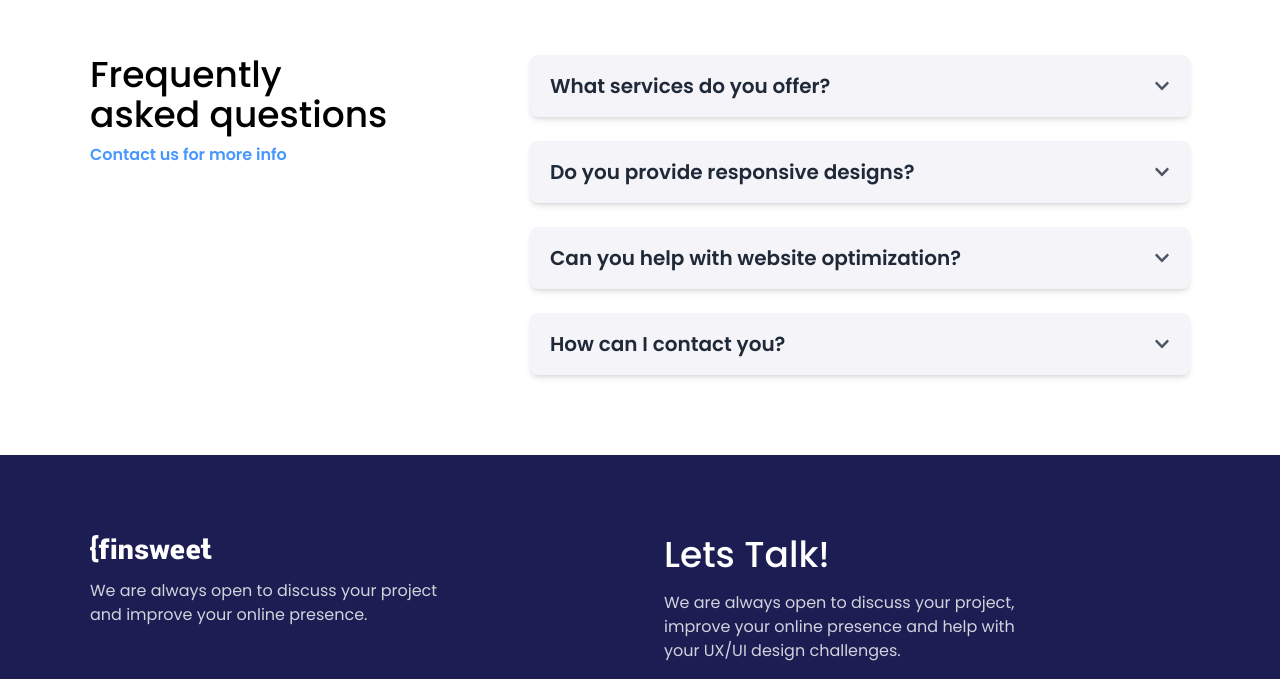
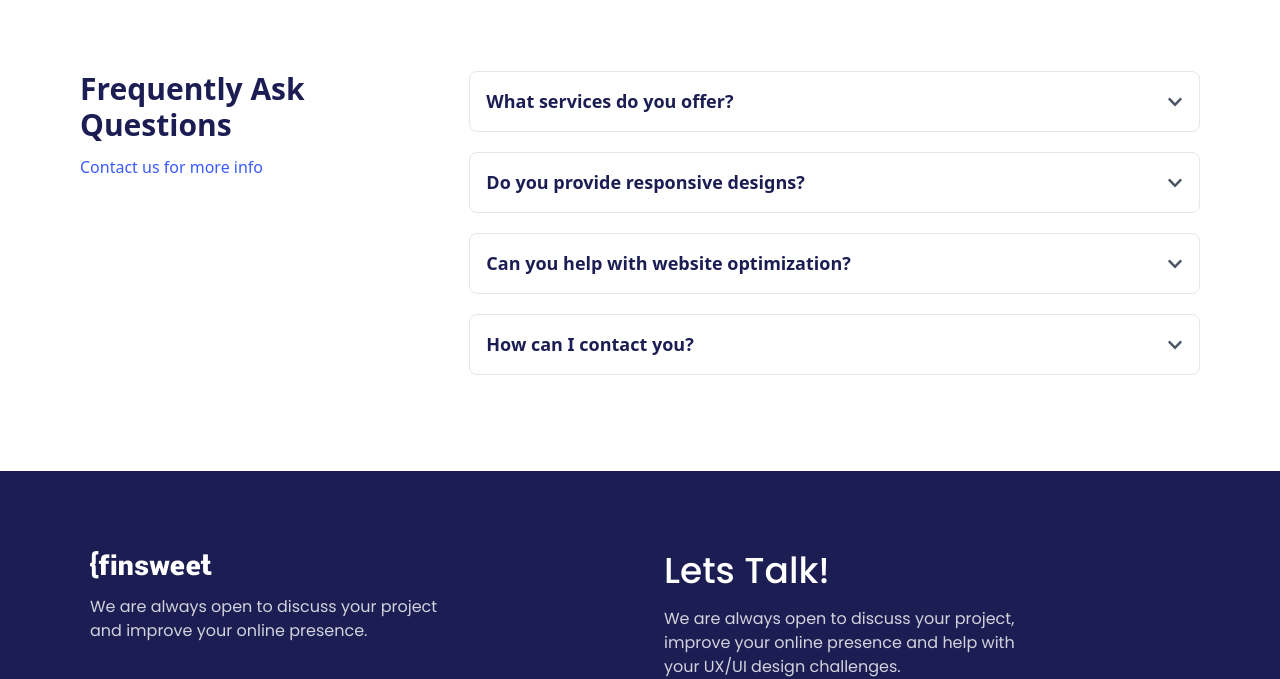
Before and after one commit to ariyanEiasin02/Finsweet-React, a React (Vite) app: page /Home/Pricing in a window 1280 px wide. Shown: the part 945-1624 px from the top of the page. Built offline with nearby package versions, Linux system fonts and the light colour scheme.

Commit message:
Enhance SectionTop with routing, update Frequently component for better FAQ handling, and improve Navbar styling

```diff
--- a/src/components/Blog/SectionTop.jsx
+++ b/src/components/Blog/SectionTop.jsx
@@ -1,4 +1,5 @@
 import React from 'react';
+import { Link } from 'react-router-dom';
 
 const SectionTop = () => {
   return (
@@ -13,9 +14,11 @@ const SectionTop = () => {
           </p>
         </div>
         <div className="mt-4 md:mt-0">
-          <button className="bg-[#1C1E53] text-white font-medium py-3 px-6 rounded-lg transition duration-300">
-            View All
-          </button>
+          <Link to="/Home/Blog">
+            <button className="bg-[#1C1E53] text-white font-medium py-3 px-6 rounded-lg transition duration-300">
+              View All
+            </button>
+          </Link>
         </div>
       </div>
     </div>
--- a/src/components/Frequently/Frequently.jsx
+++ b/src/components/Frequently/Frequently.jsx
@@ -1,64 +1,87 @@
-import React, { useState } from 'react'
-import { Accordion, AccordionItem } from '@szhsin/react-accordion';
-import { FaChevronDown, FaChevronUp } from 'react-icons/fa';
+import React, { useState } from "react";
+import { FaChevronDown } from "react-icons/fa";
+
 const Frequently = () => {
   const [activeIndex, setActiveIndex] = useState(null);
 
   const faqItems = [
     {
       question: "What services do you offer?",
-            answer: "I specialize in front-end development using HTML, CSS, JavaScript, React, and modern CSS frameworks like Tailwind and Bootstrap."
+      answer:
+        "I specialize in front-end development using React, Tailwind CSS, JavaScript, and UI/UX focused responsive design.",
     },
     {
       question: "Do you provide responsive designs?",
-            answer: "Yes, I ensure all websites and applications are fully responsive and optimized for various screen sizes."
+      answer:
+        "Yes, all websites and applications I design are fully responsive and optimized for all screen sizes.",
     },
     {
       question: "Can you help with website optimization?",
-            answer: "Absolutely! I focus on performance optimization to deliver fast and efficient web solutions."
+      answer:
+        "Absolutely. I work on improving loading speed, reducing bundle size, and refining UI performance.",
     },
     {
       question: "How can I contact you?",
-            answer: "You can contact me via email or through the contact form available on my portfolio."
-        }
+      answer:
+        "You can contact me via email or through the contact form available on my portfolio website.",
+    },
   ];
+
+  const toggleFAQ = (index) => {
+    setActiveIndex(index === activeIndex ? null : index);
+  };
+
   return (
-        <div>
-            <section className='md:py-20 py-12'>
-                <div className="max-w-container mx-auto">
-                    <div className="md:flex justify-between px-4 md:px-0">
-                        <div className="md:w-2/5">
-                            <h2 className="font-poppins font-medium text-2xl md:text-4xl text-black">Frequently <br /> asked questions</h2>
-                            <p className="font-poppins text-[#4797ff] font-semibold text-base mt-2">Contact us for more info</p>
+    <section className="py-16 md:py-24 bg-white">
+      <div className="max-w-6xl mx-auto px-4">
+        <div className="md:flex md:space-x-6">
+
+          {/* Left section */}
+          <div className="md:w-1/3 text-center md:text-left">
+            <h2 className="text-xl md:text-3xl font-semibold text-[#1C1E53] leading-tight">
+              Frequently Ask Questions
+            </h2>
+            <p className="text-[#3B5BFF] font-medium mt-3">Contact us for more info</p>
           </div>
-                        <div className="md:w-3/5 mt-6 md:mt-0">
-                            <div className="space-y-6">
+
+          {/* Right section */}
+          <div className="md:w-2/3 mt-10 md:mt-0 space-y-5">
+
             {faqItems.map((item, index) => (
               <div
                 key={index}
-                                        onClick={() => setActiveIndex(index === activeIndex ? null : index)}
-                                        className="bg-[#F4F4F9] shadow-md rounded-lg py-4 px-5 cursor-pointer hover:shadow-lg transition-shadow"
+                className="border border-[#E4E6EE] rounded-[8px] p-4 cursor-pointer transition-all duration-300 hover:shadow-md"
+                onClick={() => toggleFAQ(index)}
               >
                 <div className="flex justify-between items-center">
-                                            <h3 className="font-poppins font-semibold text-[20px] text-gray-800">{item.question}</h3>
-                                            {index === activeIndex ? (
-                                                <FaChevronUp className="text-gray-600" />
-                                            ) : (
-                                                <FaChevronDown className="text-gray-600" />
-                                            )}
+                  <h3 className="text-[16px] md:text-[18px] font-semibold text-[#1C1E53]">
+                    {item.question}
+                  </h3>
+
+                  <FaChevronDown
+                    className={`text-gray-600 transition-transform duration-300 ${
+                      activeIndex === index ? "rotate-180" : ""
+                    }`}
+                  />
                 </div>
-                                        {index === activeIndex && (
-                                            <p className="font-poppins text-base font-normal mt-4 text-[#A9ACC6]">{item.answer}</p>
-                                        )}
+
+                <div
+                  className={`overflow-hidden transition-all duration-300 ${
+                    activeIndex === index ? "max-h-40 mt-3" : "max-h-0"
+                  }`}
+                >
+                  <p classname="text-[#6B7280] leading-relaxed">
+                    {item.answer}
+                  </p>
+                </div>
               </div>
             ))}
-                            </div>
+
           </div>
         </div>
       </div>
     </section>
-        </div>
-    )
-}
+  );
+};
 
-export default Frequently
+export default Frequently;
--- a/src/components/Navbar/Navbar.jsx
+++ b/src/components/Navbar/Navbar.jsx
@@ -10,7 +10,7 @@ const Navbar = () => {
     }
     return (
         <div>
-            <nav className='bg-navbar py-6 z-50 fixed w-full top-0 left-0'>
+            <nav className='bg-navbar shadow-xl py-6 z-50 fixed w-full top-0 left-0'>
                 <div className="max-w-container mx-auto">
                     <div className="flex items-center px-4 md:px-0 justify-between">
                         <div className="">
@@ -38,9 +38,6 @@ const Navbar = () => {
                                     <Link className={`${show ? "text-[#333]" : "text-white"} text-base font-poppins font-medium hover:text-navbarhover`} to="Home/Pricing">Pricing</Link>
                                 </li>
                                 <li className='mt-2 md:mt-0'>
-                                    <Link className={`${show ? "text-[#333]" : "text-white"} text-base font-poppins font-medium hover:text-navbarhover`} to="Home/Privacy">FAQ</Link>
-                                </li>
-                                <li className='mt-2 md:mt-0'>
                                     <Link className={`${show ? "text-[#333]" : "text-white"} text-base font-poppins font-medium hover:text-navbarhover`} to="Home/Blog">Blog</Link>
                                 </li>
                                 <li className='mt-6 md:mt-0'>
--- a/src/pages/Home/Home.jsx
+++ b/src/pages/Home/Home.jsx
@@ -11,14 +11,14 @@ import Blog from '../../components/Blog/Blog'
 const Home = () => {
   return (
     <div active="Home" className='md:py-0 pt-16'>
-        <Banner></Banner>
-        <Work></Work>
-        <Porject></Porject>
-        <Features></Features>
-        <Clients></Clients>
-        <Frequently></Frequently>
-        <Websites></Websites>
-        <Blog></Blog>
+        <Banner/>
+        <Work/>
+        <Porject/>
+        <Features/>
+        <Clients/>
+        <Frequently/>
+        <Websites/>
+        <Blog/>
     </div>
   )
 }
```
Lines whose indentation alone changed are shown as unchanged.
